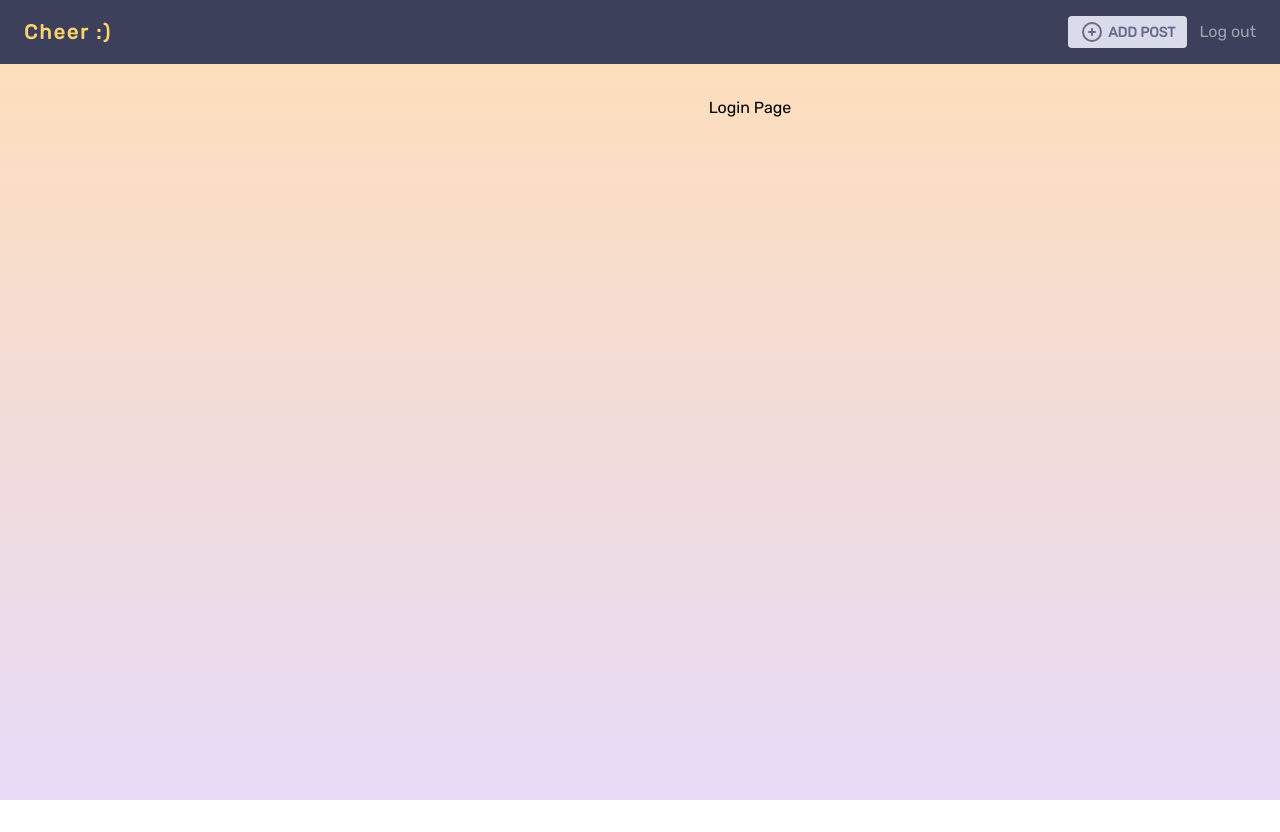
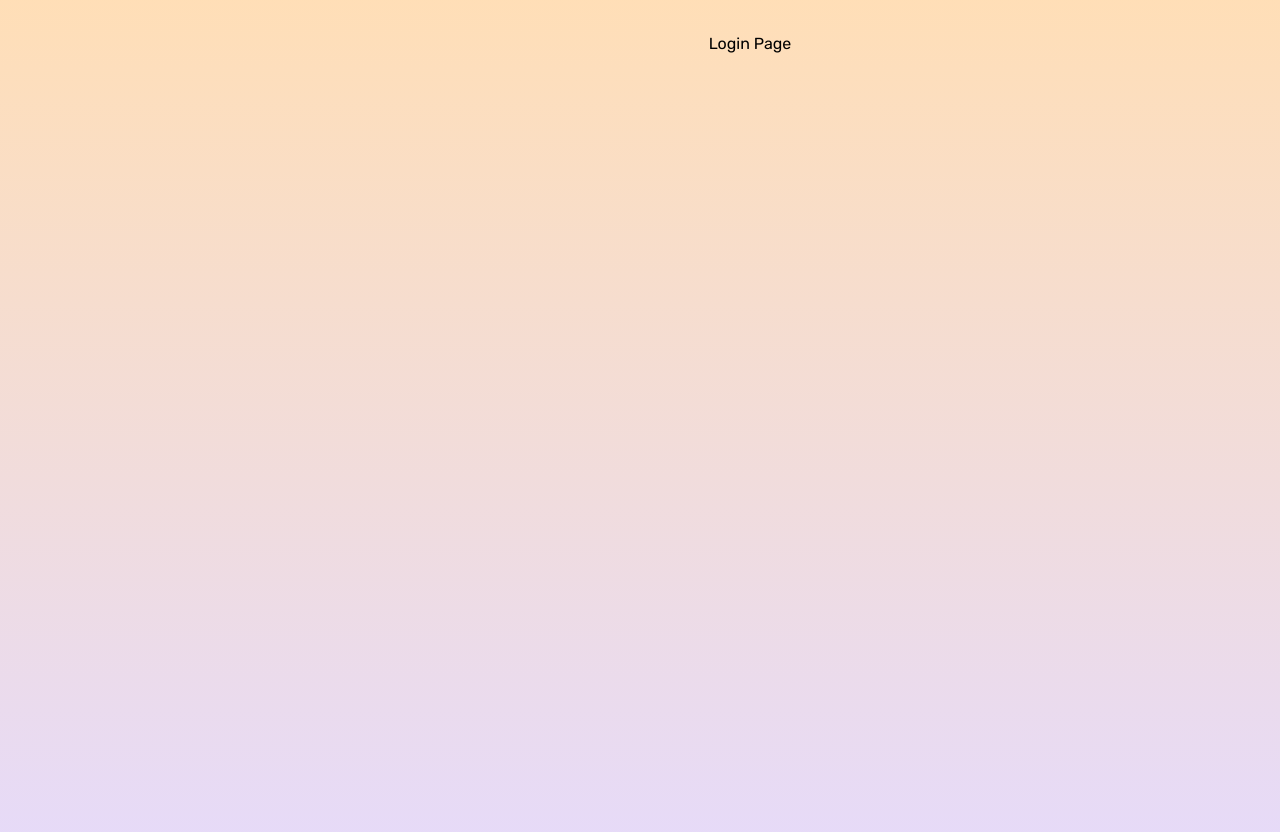
Before and after one commit to leeyuljung/Social-media-website-cheer, a React (Create React App) app in the folder client/: page /login in a window 1280 px wide. Shown: the top 832 px of the page. Before the commit the page ends 800 px from the top, so only its background shows below. Built offline with nearby package versions, Linux system fonts and the light colour scheme.

Commit message:
modify: Login 和 Register 頁面不顯示 Header

```diff
--- a/client/src/App.js
+++ b/client/src/App.js
@@ -14,7 +14,7 @@ function App() {
 
   return (
     <Router>
-      <Header />
+      { pathname === '/login' || pathname === '/register' ? null : <Header /> }
       <div className='w-[1500px] mt-8 mx-auto flex'>
         { pathname === '/login' || pathname === '/register' ? null : <SideMenu /> }
         <Routes>
--- a/client/src/components/PostCard.js
+++ b/client/src/components/PostCard.js
@@ -3,7 +3,6 @@ import { VerticalTimeline, VerticalTimelineElement } from 'react-vertical-timeli
 import moment from 'moment';
 
 const PostCard = ({ posts }) => {
-    moment.locale();
     const showComments = (id) => {
         console.log(`Show comments of post(${id})`);
     }
```
